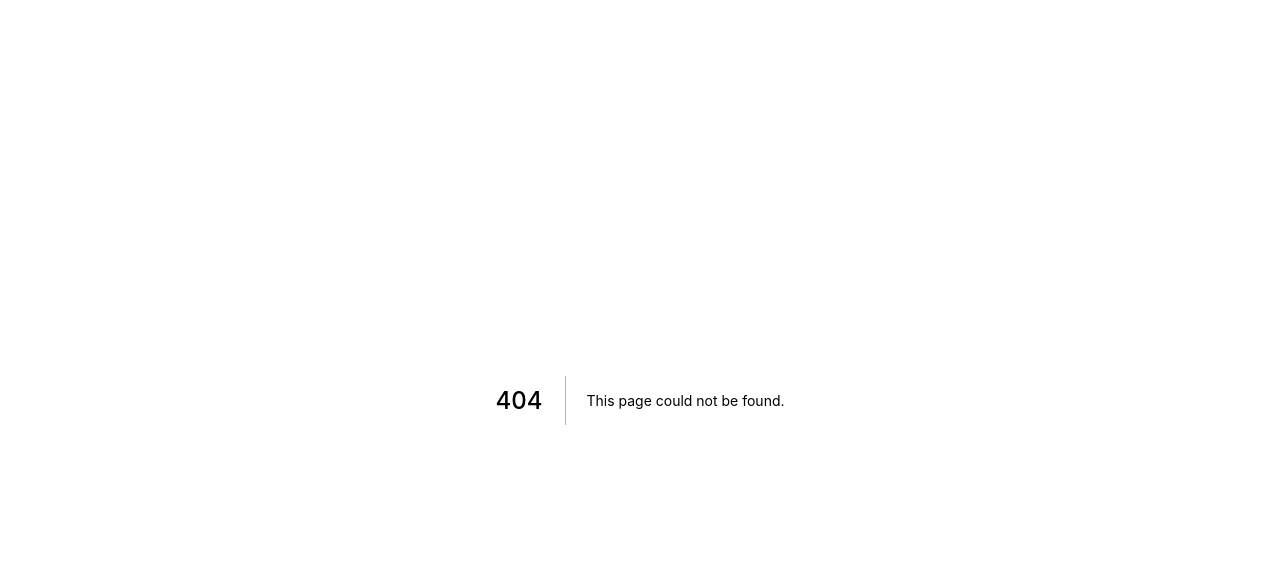
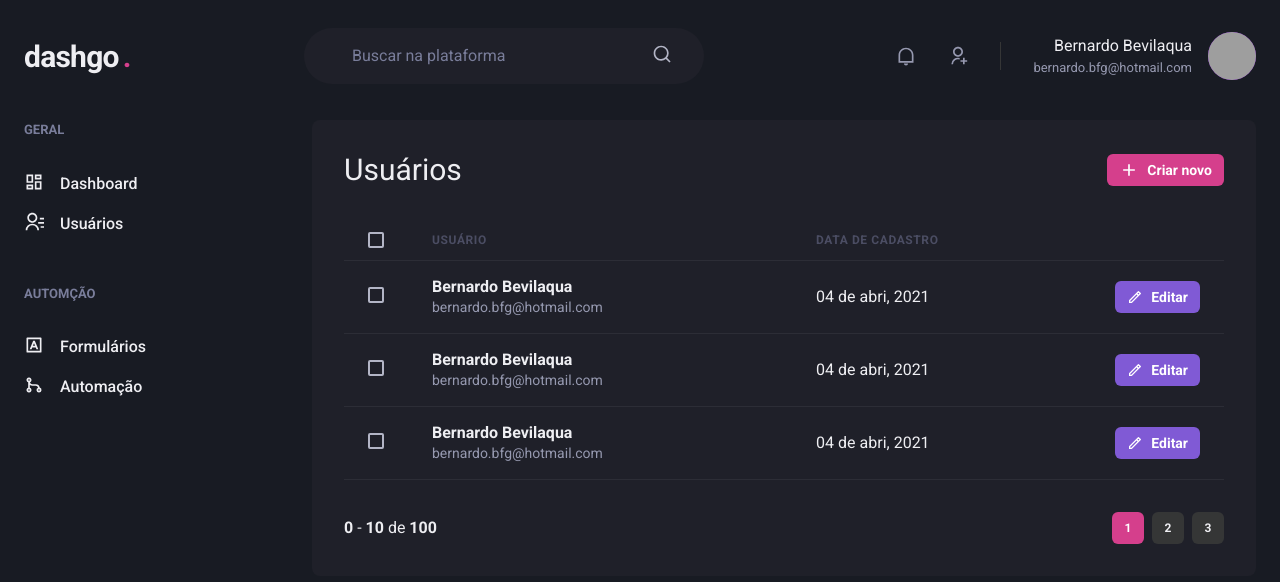
Before and after one commit to bernardobfg/dashgo, a Next.js app: page /users in a window 1280 px wide. Before the commit this address had no page. Shown: the top 582 px of the page. Built offline with nearby package versions, Linux system fonts and the light colour scheme; grey boxes are pictures that could not be loaded.

Commit message:
user page done

```diff
--- /dev/null
+++ b/src/components/Pagination.tsx
@@ -0,0 +1,54 @@
+import { Stack, Button, Box } from "@chakra-ui/react"
+export function Pagination() {
+  return (
+    <Stack
+      direction="row"
+      mt="8"
+      justify="space-between"
+      align="center"
+      spacing="6"
+    >
+      <Box>
+        <strong>0</strong> - <strong>10</strong> de <strong>100</strong>
+      </Box>
+      <Stack direction="row" spacing="2">
+        <Button
+          size="sm"
+          fontSize="xs"
+          w="4"
+          colorScheme="pink"
+          disabled
+          _disabled={{
+            bgColor: 'pink.500',
+            cursor: "default"
+          }}
+        >
+          1
+        </Button>
+        <Button
+          size="sm"
+          fontSize="xs"
+          w="4"
+          bg="gray.700"
+          _hover={{
+            b: "gray.500"
+          }}
+        >
+          2
+        </Button>
+        <Button
+          size="sm"
+          fontSize="xs"
+          w="4"
+          bg="gray.700"
+          _hover={{
+            b: "gray.500"
+          }}
+        >
+          3
+        </Button>
+      </Stack>
+
+    </Stack>
+  )
+}
--- /dev/null
+++ b/src/pages/users/index.tsx
@@ -0,0 +1,97 @@
+import { Box, Flex, Heading, Button, Icon, Table, Thead, Tr, Th, Checkbox, Tbody, Td, Text } from "@chakra-ui/react"
+import { RiAddLine, RiPencilLine } from "react-icons/ri"
+import { Header } from "../../components/Header";
+import { Pagination } from "../../components/Pagination";
+import { Sidebar } from "../../components/Sidebar";
+export default function UserList() {
+  return (
+    <Box>
+      <Header />
+
+      <Flex
+        w="100%"
+        my="6"
+        maxWidth={1480}
+        mx="auto" px="6"
+      >
+        <Sidebar />
+        <Box flex="1" borderRadius={8} bg="gray.800" p="8">
+          <Flex mb="8" justify="space-between" align="center">
+            <Heading size="lg" fontWeight="normal" >
+              Usuários
+            </Heading>
+            <Button as="a" size="sm" fontSize="sm" colorScheme="pink" leftIcon={<Icon as={RiAddLine} fontSize="20"/>}>
+              Criar novo
+            </Button>
+          </Flex>
+          <Table colorScheme="whiteAlpha">
+            <Thead>
+              <Tr>
+                <Th px="6" color="gray.300" w="8">
+                  <Checkbox colorScheme="pink" />
+                </Th>
+                <Th>Usuário</Th>
+                <Th>Data de cadastro</Th>
+                <Th w="8"></Th>
+              </Tr>
+            </Thead>
+            <Tbody>
+              <Tr>
+                <Td px="6">
+                  <Checkbox colorScheme="pink" />
+                </Td>
+                <Td>
+                  <Box>
+                    <Text fontWeight="bold">Bernardo Bevilaqua</Text>
+                    <Text fontSize="sm" color="gray.300">bernardo.bfg@hotmail.com</Text>
+                  </Box>
+                </Td>
+                <Td>04 de abri, 2021</Td>
+                <Td>
+                  <Button as="a" size="sm" fontSize="sm" colorScheme="purple" leftIcon={<Icon as={RiPencilLine} fontSize="16"/>}>
+                    Editar
+                  </Button>
+                </Td>
+              </Tr>
+              <Tr>
+                <Td px="6">
+                  <Checkbox colorScheme="pink" />
+                </Td>
+                <Td>
+                  <Box>
+                    <Text fontWeight="bold">Bernardo Bevilaqua</Text>
+                    <Text fontSize="sm" color="gray.300">bernardo.bfg@hotmail.com</Text>
+                  </Box>
+                </Td>
+                <Td>04 de abri, 2021</Td>
+                <Td>
+                  <Button as="a" size="sm" fontSize="sm" colorScheme="purple" leftIcon={<Icon as={RiPencilLine} fontSize="16"/>}>
+                    Editar
+                  </Button>
+                </Td>
+              </Tr>
+              <Tr>
+                <Td px="6">
+                  <Checkbox colorScheme="pink" />
+                </Td>
+                <Td>
+                  <Box>
+                    <Text fontWeight="bold">Bernardo Bevilaqua</Text>
+                    <Text fontSize="sm" color="gray.300">bernardo.bfg@hotmail.com</Text>
+                  </Box>
+                </Td>
+                <Td>04 de abri, 2021</Td>
+                <Td>
+                  <Button as="a" size="sm" fontSize="sm" colorScheme="purple" leftIcon={<Icon as={RiPencilLine} fontSize="16"/>}>
+                    Editar
+                  </Button>
+                </Td>
+              </Tr>
+            </Tbody>
+          </Table>
+          <Pagination/>
+        </Box>
+      </Flex>
+    </Box>
+  );
+}
```
Also changed, not shown: src/pages/users/create.tsx (added, +40 -0 lines).
